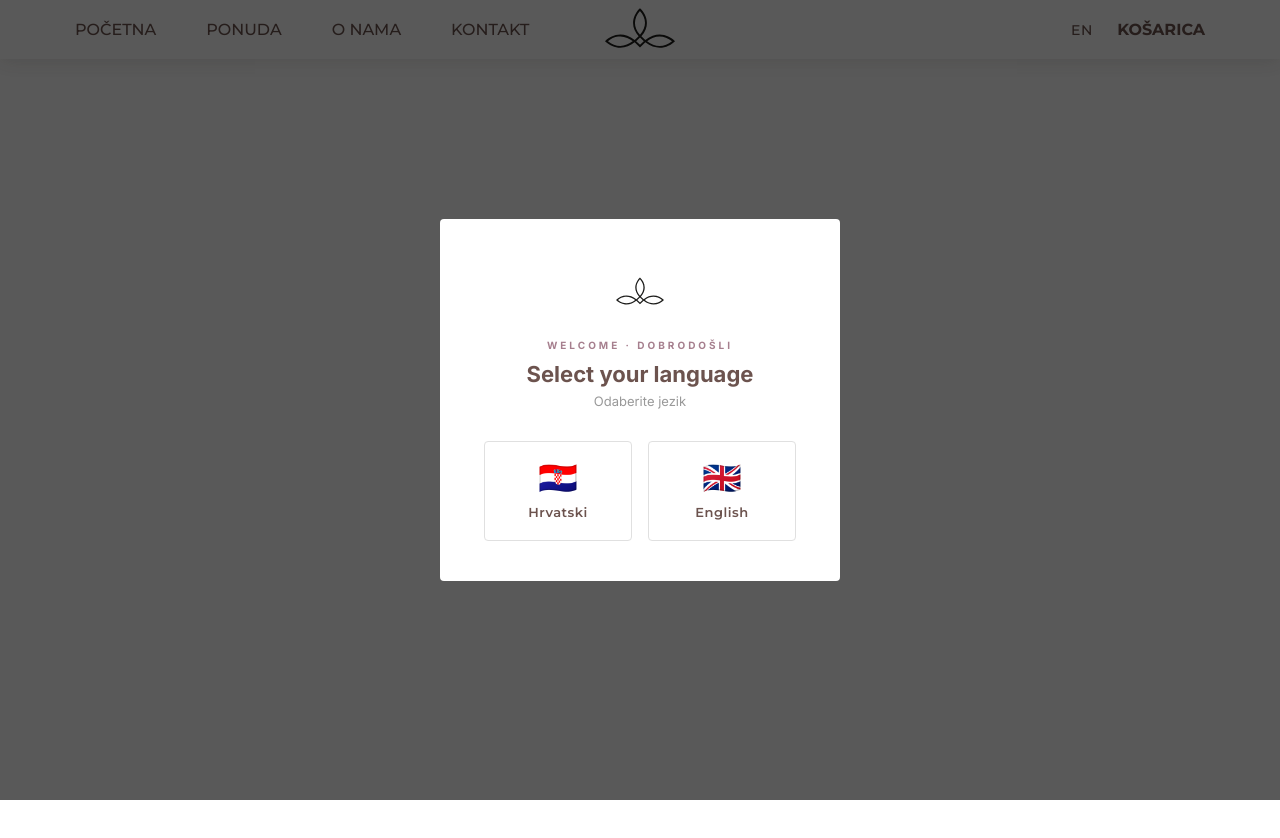
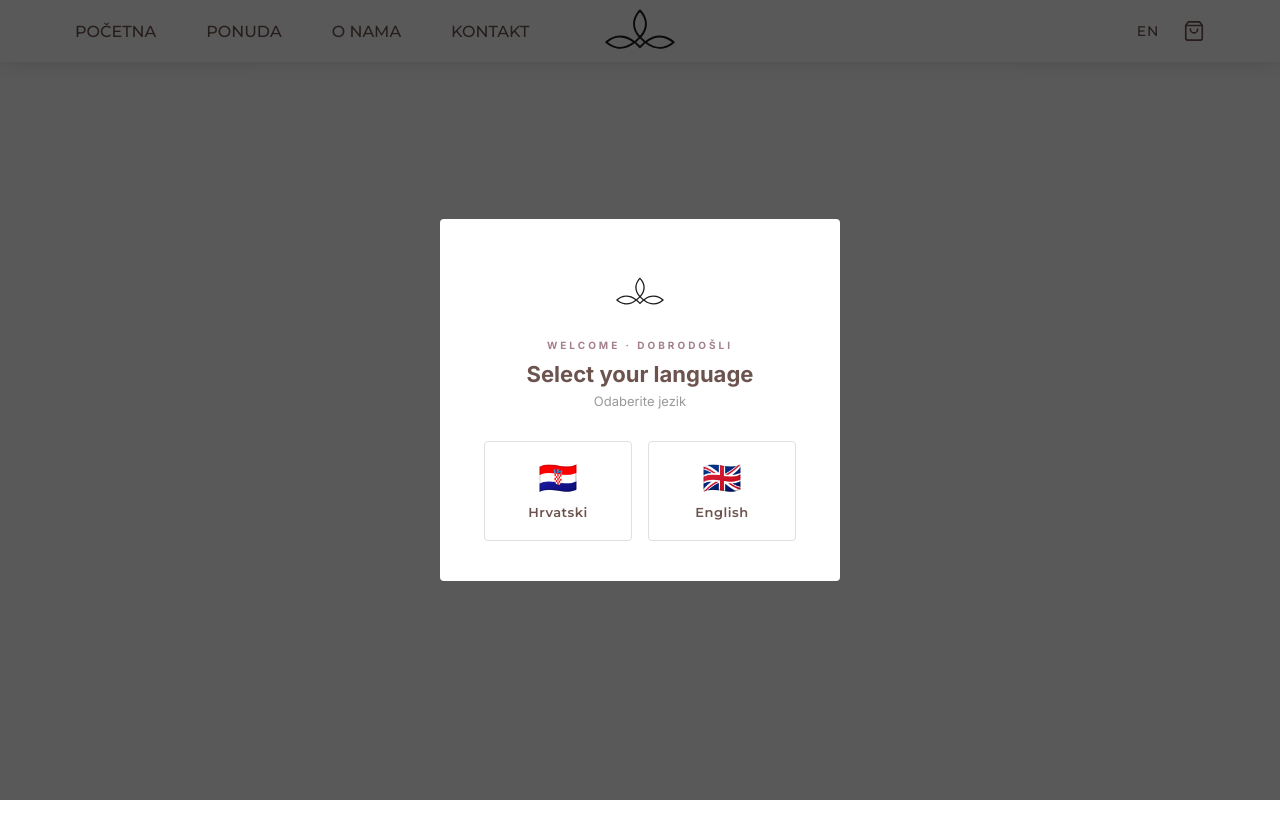
Before and after one commit to FrankoPluteo/pluteo_arab, a Next.js app: page /cart in a window 1280 px wide. Shown: the top 838 px of the page. Built offline with nearby package versions, Linux system fonts and the light colour scheme.

Commit message:
Replace cart text with shopping bag SVG icon
https://claude.ai/code/session_01HJXXRdhQsD84GdjDw156oQ

```diff
--- a/components/Navbar.tsx
+++ b/components/Navbar.tsx
@@ -67,8 +67,23 @@ export default function Navbar() {
           {language === 'hr' ? 'EN' : 'HR'}
         </button>
 
-        <Link href="/cart" className={`${styles.navbarLink} ${styles.cartLink}`}>
-          {t.nav.cart}
+        <Link href="/cart" className={`${styles.navbarLink} ${styles.cartLink}`} aria-label={t.nav.cart}>
+          <svg
+            xmlns="http://www.w3.org/2000/svg"
+            width="22"
+            height="22"
+            viewBox="0 0 24 24"
+            fill="none"
+            stroke="currentColor"
+            strokeWidth="1.8"
+            strokeLinecap="round"
+            strokeLinejoin="round"
+            aria-hidden="true"
+          >
+            <path d="M6 2 3 6v14a2 2 0 0 0 2 2h14a2 2 0 0 0 2-2V6l-3-4z" />
+            <line x1="3" y1="6" x2="21" y2="6" />
+            <path d="M16 10a4 4 0 0 1-8 0" />
+          </svg>
           {mounted && totalItems > 0 && (
             <span className={styles.cartBadge}>{totalItems}</span>
           )}
--- a/styles/navbar.module.css
+++ b/styles/navbar.module.css
@@ -92,21 +92,24 @@
 
 .cartLink {
   position: relative;
-  display: flex;
+  display: inline-flex;
   align-items: center;
-  gap: 8px;
-  font-weight: 1000;
 }
 
 .cartBadge {
+  position: absolute;
+  top: -6px;
+  right: -8px;
   background-color: var(--color-dark);
   color: var(--color-white);
-  font-size: 10px;
+  font-size: 9px;
   font-weight: 700;
-  padding: 2px 6px;
+  padding: 1px 5px;
   border-radius: 10px;
-  min-width: 18px;
+  min-width: 16px;
   text-align: center;
+  line-height: 1.4;
+  pointer-events: none;
 }
 
 @media (max-width: 768px) {
@@ -126,13 +129,4 @@
     display: none;
   }
 
-  .cartLink {
-    flex-direction: column;
-    gap: 2px;
-    align-items: center;
-  }
-
-  .cartBadge {
-    position: static;
-  }
 }
```
